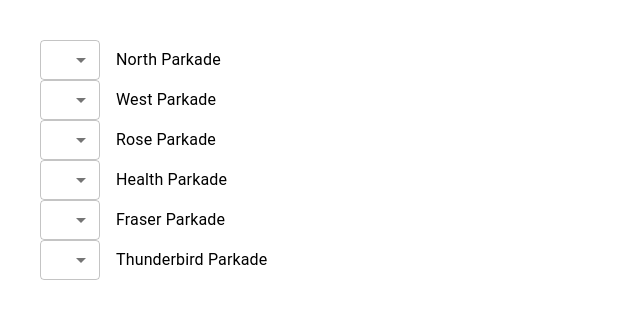
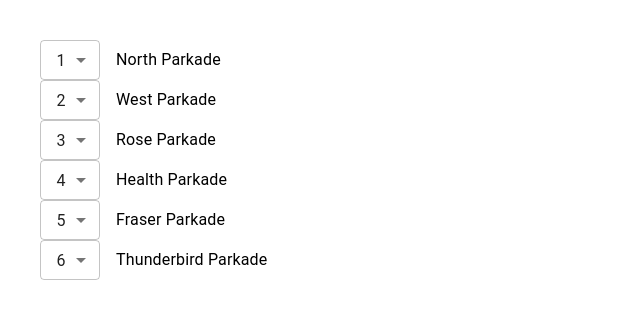
Before and after one commit to NACK2/parking-buddy, a React (Vite) app: page /preferences in a window 1280 px wide. Shown: the top 318 px of the page, without its empty margins (0-640 px from the left). Built offline with nearby package versions, Linux system fonts and the light colour scheme.

Commit message:
coming back to this later

```diff
--- a/src/components/DropdownSelector.jsx
+++ b/src/components/DropdownSelector.jsx
@@ -1,22 +1,29 @@
 import { Box, FormControl, Select, MenuItem, Typography } from '@mui/material';
 
-const DropdownSelector = ({setParkades, parkade, length}) => {
+const DropdownSelector = ({parkades, setParkades, parkade}) => {
+    const handleChange = (event) => {
+        setParkades(prevParkades => (
+            {...prevParkades, parkade: event.target.value}
+        ))
+    }
+
     return (
         <Box sx={{ display: 'flex', alignItems: 'center' }}>
             <FormControl sx={{width: 60}}>
                 <Select
                     // labelId="demo-simple-select-label"
                     // id="demo-simple-select"
+                    value={parkades[parkade]}
                     // label="Age"
-                    // onChange={handleChange}
+                    onChange={handleChange}
                     sx={{height: 40}}
                 >
-                    {Array.from(length).map((_, i) => (
+                    {Object.keys(parkades).map((_, i) => (
                         <MenuItem key={i} value={i}>{i+1}</MenuItem>
                     ))}
                 </Select>
             </FormControl>
-            <Typography sx={{ marginLeft: 2 }}>{parkade}</Typography>
+            <Typography sx={{ marginLeft: 2 }}> {parkade} </Typography>
         </Box>
     )
 }
--- a/src/pages/Preferences.jsx
+++ b/src/pages/Preferences.jsx
@@ -5,28 +5,18 @@ const Preferences = () => {
     const [parkades, setParkades] = useState(
         {
             "North Parkade": 0,
-            "West Parkade": 0,
-            "Rose Parkade": 0,
-            "Health Parkade": 0,
-            "Fraser Parkade": 0,
-            "Thunderbird Parkade": 0
+            "West Parkade": 1,
+            "Rose Parkade": 2,
+            "Health Parkade": 3,
+            "Fraser Parkade": 4,
+            "Thunderbird Parkade": 5
         }
     )
-
-    // const handleChange = (event) => {
-    //     const parkade = event.target.value
-    //     setParkades(prevState => (
-    //         {
-    //             ...prevState,
-    //             [parkade]: !parkades[parkade]
-    //         }))
-    // }
-
 
     return (
         <>
             {Object.keys(parkades).map((parkade, i) => (
-                <DropdownSelector key={i} setParkades={setParkades} parkade={parkade} length={Object.keys(parkades).length}/>
+                <DropdownSelector key={i} parkades={parkades} setParkades={setParkades} parkade={parkade}/>
             ))}
         </>
     )
```
